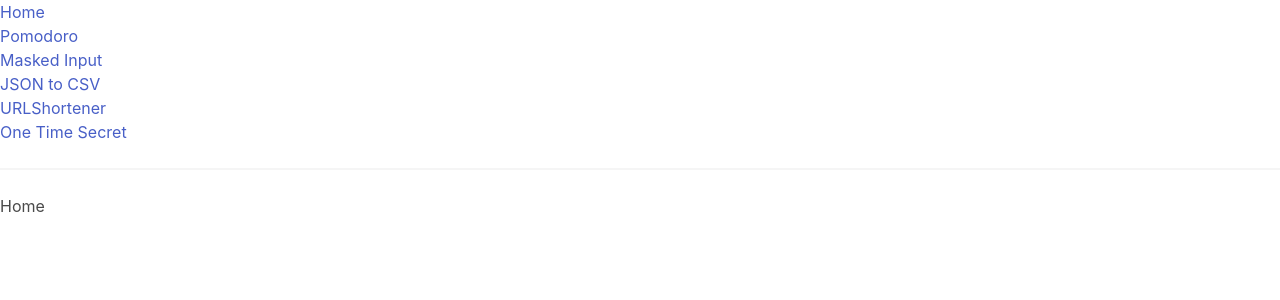
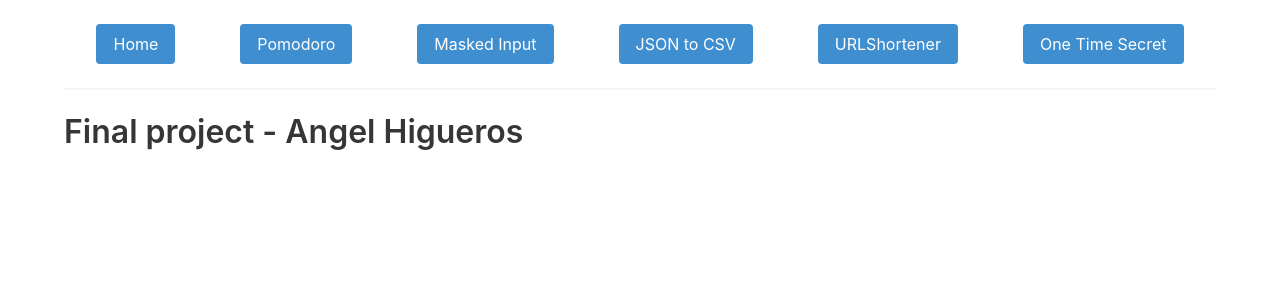
Before and after one commit to angelhiguerosTelus/web-development-project, a React (Create React App) app: page / in a window 1280 px wide. Shown: the top 300 px of the page. Built offline with nearby package versions, Linux system fonts and the light colour scheme.

Commit message:
feat: new menu implemented (#1)

```diff
--- a/src/App.js
+++ b/src/App.js
@@ -17,27 +17,40 @@ import OneTimeSecret from "./Apps/05 One time Secret";
 function App() {
   return (
     <Router>
-      <div>
-        <ul>
-          <li>
-            <Link to="/">Home</Link>
-          </li>
-          <li>
-            <Link to="/pomodoro">Pomodoro</Link>
-          </li>
-          <li>
-            <Link to="/masked-input">Masked Input</Link>
-          </li>
-          <li>
-            <Link to="/json-to-csv">JSON to CSV</Link>
-          </li>
-          <li>
-            <Link to="/url-shortener">URLShortener</Link>
-          </li>
-          <li>
-            <Link to="/one-time-secret">One Time Secret</Link>
-          </li>
-        </ul>
+      <div className="container">
+        <div className="level mt-5">
+          <div className="level-item">
+            <Link to="/" className="button is-info">
+              Home
+            </Link>
+          </div>
+          <div className="level-item">
+            <Link to="/pomodoro" className="button is-info">
+              Pomodoro
+            </Link>
+          </div>
+          <div className="level-item">
+            <Link to="/masked-input" className="button is-info">
+              Masked Input
+            </Link>
+          </div>
+          <div className="level-item">
+            <Link to="/json-to-csv" className="button is-info">
+              JSON to CSV
+            </Link>
+          </div>
+          <div className="level-item">
+            <Link to="/url-shortener" className="button is-info">
+              URLShortener
+            </Link>
+          </div>
+          <div className="level-item">
+            <Link to="/one-time-secret" className="button is-info">
+              One Time Secret
+            </Link>
+          </div>
+        </div>
+
 
         <hr />
 
@@ -80,7 +93,7 @@ function App() {
 function Home() {
   return (
     <div>
-      <h2>Home</h2>
+      <span className="title is-3">Final project - Angel Higueros </span>
     </div>
   );
 }
```
